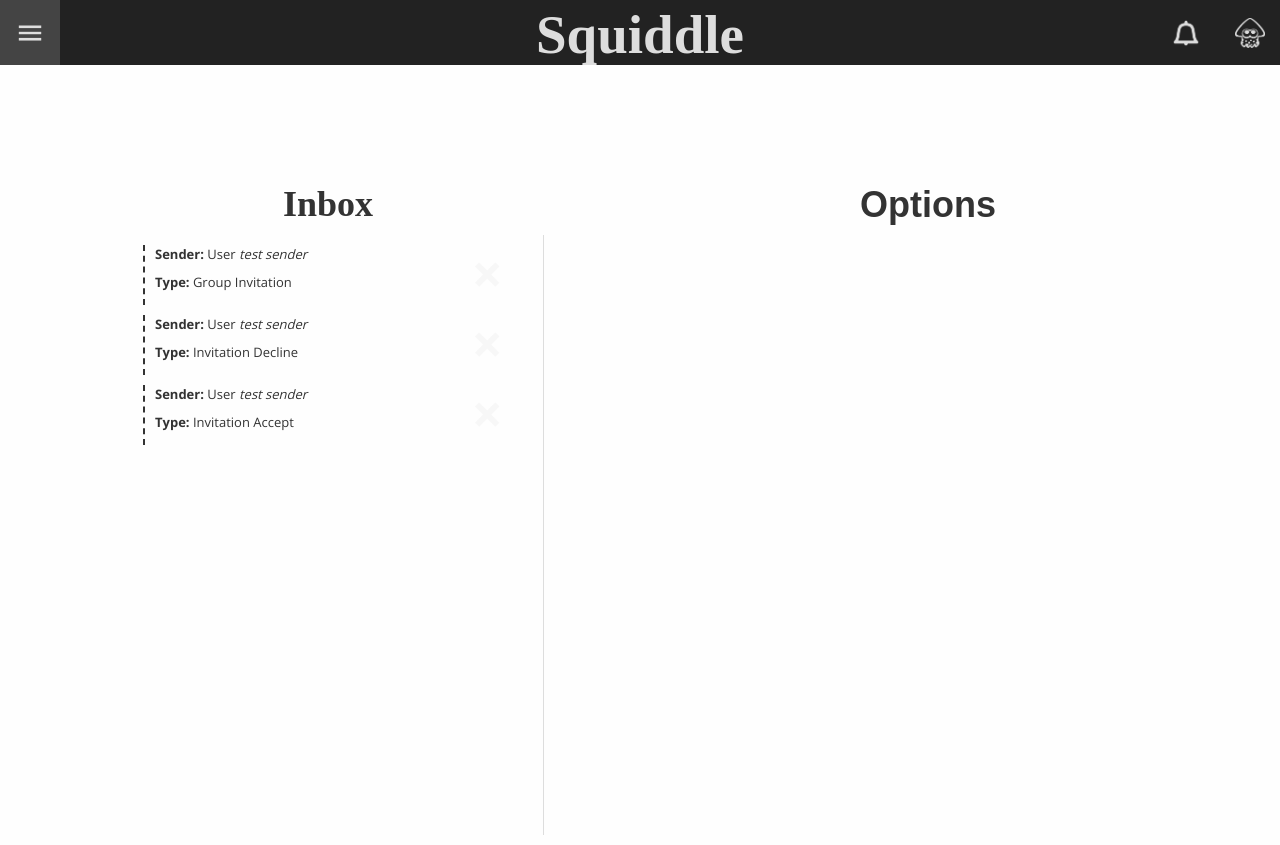
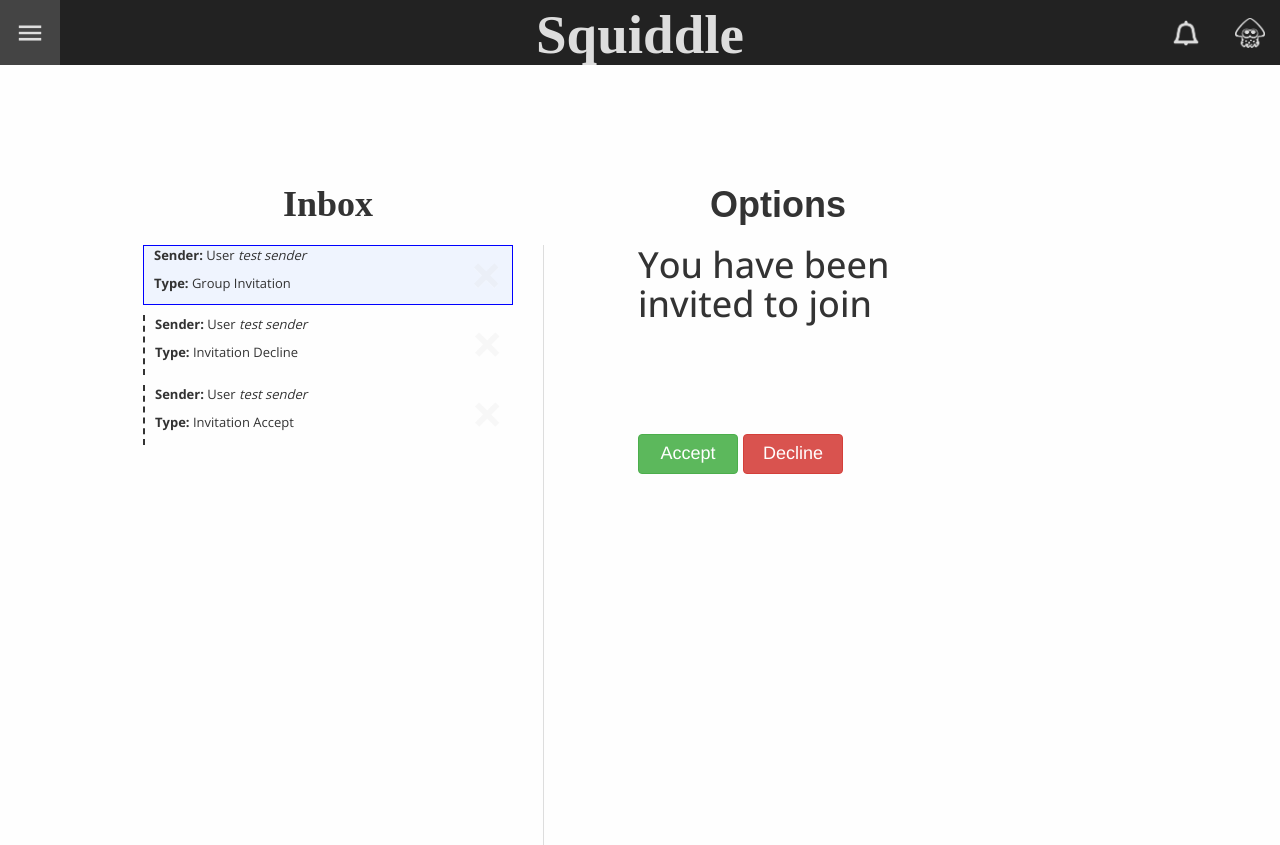
Before and after one commit to squiddle-online/squiddle, a Django app: page /notifications/ in a window 1280 px wide. Run offline with Django 3.2, Linux system fonts and the light colour scheme; a user stored in the database is signed in; some libraries are stand-ins or nearby versions; some web fonts are replaced.

Commit message:
Js sorted out for the most parts

```diff
--- a/squiddle/squiddle_app/services.py
+++ b/squiddle/squiddle_app/services.py
@@ -19,7 +19,7 @@ def free_time(request):
 
 
 @csrf_exempt
-def notifications(request):
+def get_notifications(request):
     if request.method == 'GET':
         notification_list = rest_data.NotificationList()
         notification_list.add(rest_data.InvitationNotification(sender='test sender', receiver='test receiver',
@@ -29,12 +29,21 @@ def notifications(request):
         notification_list.add(rest_data.InvitationAcceptNotification(sender='test sender', receiver='test receiver',
                                                                      group_id=0, group_name='test group name'))
         return notification_list.to_json_response()
-    else:
-        return HttpResponse()
+
+    return HttpResponse()
 
 
 @csrf_exempt
-def remove_notification(request):
+def add_notification(request):
+    if request.method == 'POST':
+        return HttpResponse()
+
+    return HttpResponse()
+
+
+@csrf_exempt
+def remove_notification(request, index):
+    print(index)
     return HttpResponse()
 
 
@@ -46,7 +55,10 @@ def users(request):
 
 url_patterns = [
     url(r'^free-time/$', free_time, name='free_time'),
-    url(r'^notifications/$', notifications, name='notifications'),
-    url(r'^notifications/remove/$', remove_notification, name='remove_notification'),
+    url(r'^notifications/get/$', get_notifications, name='get_notifications'),
+    url(r'^notifications/add/$', remove_notification, name='add_notification'),
+    url(r'^notifications/remove/(\d+)$', remove_notification, name='remove_notification'),
+    url(r'^notifications/accept-invitation/$', remove_notification, name='accept_invitation'),
+    url(r'^notifications/decline-invitation/$', remove_notification, name='decline_invitation'),
     url(r'^users/$', users, name='users')
 ]
--- a/squiddle/squiddle_app/static/view_notifications.css
+++ b/squiddle/squiddle_app/static/view_notifications.css
@@ -67,7 +67,7 @@
 }
 
 
-.notification:hover {
+.notification:not(.selected-notification):hover {
     background: rgba(181, 205, 255, .2);
     border: none;
 }
@@ -96,9 +96,49 @@
 
 #notification-menu {
     border-left: 1px solid #DDDDDD;
+    padding-lef: 20%;
+    padding-left: 20%;
     height: 100%;
 }
 
 #notification-menu .hidden {
     display: none;
 }
+
+/* Different options menu contents */
+
+#invitation-options {
+    height: 100%;
+}
+
+#invitation-options-message {
+    font-family: "Open Sans";
+    padding-bottom: 100px;
+}
+
+#invitation-accept-button {
+    margin-right: 5px;
+}
+
+#invitation-button-group {
+}
+
+#invitation-accept-button,
+#invitation-decline-button {
+    width: 100px;
+    height: 40px;
+    font-size: 18px;
+}
+
+#invitation-accept-button:active,
+#invitation-decline-button:active {
+    outline: none;
+}
+
+#invitation-button-message {
+    font-family: "Open Sans";
+    font-size: 22px;
+    font-weight: 700;
+    display: inline-block;
+    margin-top: 5px;
+}
--- a/squiddle/squiddle_app/static/view_notifications.js
+++ b/squiddle/squiddle_app/static/view_notifications.js
@@ -14,11 +14,15 @@ const NotificationType = {
 };
 
 var jsonResult = null;
+var selectedNotificationElement = null;
 var selectedNotification = null;
 var notificationListElement = null;
 
 window.addEventListener("load", function() {
     notificationListElement = document.getElementById("notification-list");
+    document.getElementById("invitation-accept-button").addEventListener("click", acceptInvitation);
+    document.getElementById("invitation-decline-button").addEventListener("click", declineInvitation);
+
     pullNotifications();
 });
 
@@ -32,15 +36,18 @@ function pullNotifications() {
         }
     }
 
-    notificationRequest.open("GET", "/services/notifications/", true);
+    notificationRequest.open("GET", "/services/notifications/get/", true);
     notificationRequest.send();
 }
 
 function populateNotifications() {
-    for (let i = 0; i < jsonResult.notificationList.length; i++) {
+    let numNotification = jsonResult.notificationList.length;
+    for (let i = 0; i < numNotification; i++) {
         let element = makeNotificationElement(jsonResult.notificationList[i], i);
         notificationListElement.appendChild(element);
     }
+
+    selectNextNotification();
 }
 
 function makeNotificationElement(notification, index) {
@@ -57,7 +64,7 @@ function makeNotificationElement(notification, index) {
     let rootElement = document.createElement("div");
     rootElement.setAttribute("class", "notification");
     rootElement.onclick = function() {
-        selectNotification(this);
+        selectNotification(this, notification);
     };
 
     let senderLabel = document.createElement("p");
@@ -85,8 +92,9 @@ function makeNotificationElement(notification, index) {
     let button = document.createElement("button");
     button.setAttribute("class", "close close-button");
     button.setAttribute("aria-label", "Close");
-    button.addEventListener("click", function() {
+    button.addEventListener("click", function(event) {
         removeNotification(rootElement, index);
+        event.stopPropagation();
     });
 
     let span = document.createElement("span");
@@ -106,19 +114,84 @@ function makeNotificationElement(notification, index) {
     return rootElement;
 }
 
-function selectNotification(notification) {
-    console.log("selected notification");
-    if (selectedNotification)
-        selectedNotification.classList.remove("selected-notification");
+function selectNotification(notificationElement, notification) {
+    if (selectedNotificationElement)
+        selectedNotificationElement.classList.remove("selected-notification");
+
+    selectedNotificationElement = notificationElement;
+    selectedNotificationElement.classList.add("selected-notification");
 
     selectedNotification = notification;
-    selectedNotification.classList.add("selected-notification");
+
+    showNotificationOptions(notification);
 }
 
 function removeNotification(notification, index) {
     var removalRequest = new XMLHttpRequest();
-    removalRequest.open("POST", "/services/notifications/remove/", true);
+    removalRequest.open("POST", "/services/notifications/remove/" + index, true);
     removalRequest.setRequestHeader("Content-type", "application/json");
     removalRequest.send(JSON.stringify(jsonResult.notificationList[index]));
+    jsonResult.notificationList.splice(index, 1);
+    if (notification == selectedNotificationElement)
+        hideOptions();
+
     notification.parentNode.removeChild(notification);
 }
+
+function acceptInvitation() {
+    this.blur();
+    if (!selectedNotification || selectedNotification.type != NotificationType.INVITATION)
+        throw "acceptInvitation() called on invalid notification.";
+
+    removeNotification(selectedNotificationElement, notificationIndex(selectedNotificationElement));
+    hideOptions();
+    selectNextNotification()
+}
+
+function declineInvitation() {
+    this.blur();
+    if (!selectedNotification || selectedNotification.type != NotificationType.INVITATION)
+        throw "declineInvitation() called on invalid notification.";
+
+    removeNotification(selectedNotificationElement, notificationIndex(selectedNotificationElement));
+    hideOptions();
+    selectNextNotification()
+}
+
+function notificationIndex(element) {
+    var node = element;
+    for (var i = 0; (node = node.previousElementSibling); i++);
+    return i;
+}
+
+function hideOptions() {
+    for (let elem of document.getElementById("notification-menu").children)
+        elem.classList.add("hidden");
+}
+
+function selectNextNotification() {
+    if (jsonResult.notificationList.length) {
+        selectNotification(notificationListElement.firstElementChild, jsonResult.notificationList[0]);
+    }
+}
+
+function showNotificationOptions(notification) {
+    hideOptions();
+    // Make them all hidden by default, then make the one we need visible.
+    var optionElement = null;
+    switch (notification.type) {
+    case NotificationType.INVITATION:
+        optionElement = document.getElementById("invitation-options");
+        optionElement.classList.remove("hidden");
+        break;
+    case NotificationType.INVITATION_ACCEPT:
+        optionElement = document.getElementById("invitation-accepted-message");
+        optionElement.classList.remove("hidden");
+        break;
+    case NotificationType.INVITATION_DECLINE:
+        optionElement = document.getElementById("invitation-declined-message");
+        optionElement.classList.remove("hidden");
+        break;
+    default: break;
+    }
+}
--- a/squiddle/squiddle_app/templates/view_notifications.html
+++ b/squiddle/squiddle_app/templates/view_notifications.html
@@ -16,16 +16,24 @@
       <div id="notification-list">
       </div>
     </div>
-    <div id="notification-menu-container" class="col-xs-8">
+    <div id="notification-menu-container" class="col-xs-5">
       <div id="notification-menu-title-container">
         <h1 id="notification-menu-title">Options</h1>
       </div>
       <div id="notification-menu">
         <div id="invitation-options" class="hidden">
+          <h1 id="invitation-options-message">You have been invited to join</h1>
+          <div id="invitation-option-button-group" class="row-fluid">
+            <span id="invitation-button-message"></span>
+            <button id="invitation-accept-button" class="btn btn-success pull-left">Accept</button>
+            <button id="invitation-decline-button" class="btn btn-danger pull-left">Decline</button>
+          </div>
         </div>
         <div id="invitation-accepted-message" class="hidden">
+          <h1>Hi</h1>
         </div>
         <div id="invitation-declined-message" class="hidden">
+          <h1>Mom</h1>
         </div>
       </div>
     </div>
```
